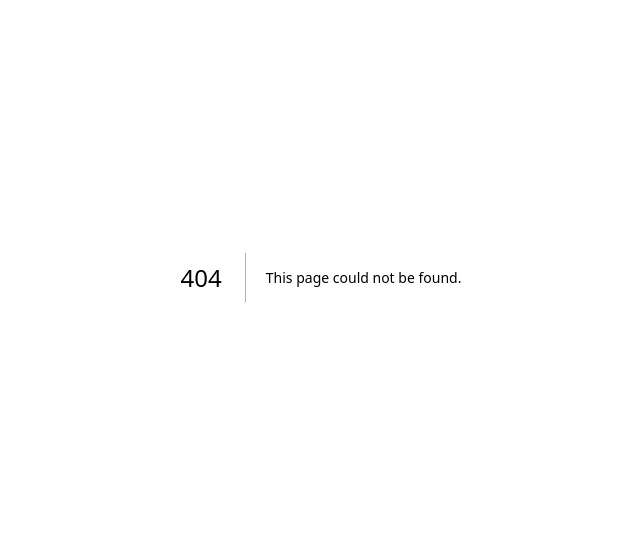
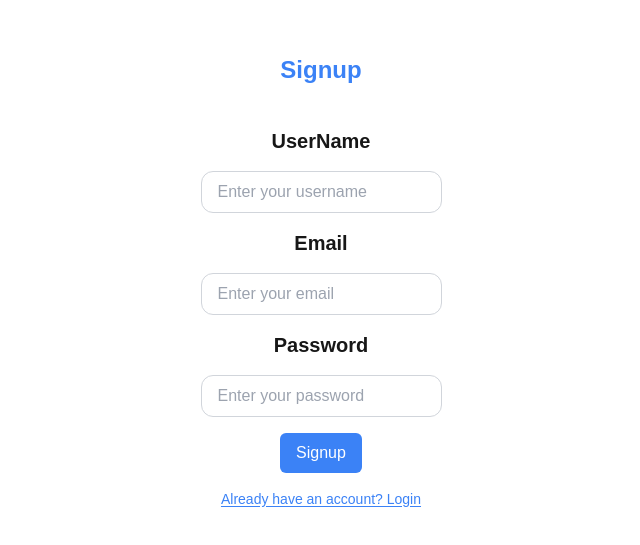
Before and after one commit to shahidkhan277/NextJs-Auth, a Next.js app: page /signup in a window 1280 px wide. Before the commit this address had no page. Shown: the part 123-668 px from the top of the page, without its empty margins (319-959 px from the left). Built offline with nearby package versions, Linux system fonts and the light colour scheme.

Commit message:
directory structure

```diff
--- /dev/null
+++ b/src/app/login/page.tsx
@@ -0,0 +1,47 @@
+"use client";
+
+import Link from "next/link";
+import React from "react";
+
+export default function LoginPage() {
+    const [user , setUser]= React.useState({
+        email: "",
+        password: "",
+    });
+
+    const onLogin = async () => {}
+
+    return (
+        <div className="flex flex-col gap-4 items-center justify-center min-h-screen py-2">
+        <h1 className="text-2xl text-blue-500 py-2 font-bold ">Login</h1>
+           <label className="text-xl font-semibold " htmlFor="email">Email</label>
+        <input
+            className="py-2 px-4 outline-none border border-gray-300 rounded-xl"
+            type="email"
+            id="email"
+            placeholder="Enter your email"
+            value={user.email}
+            onChange={(e) => setUser({ ...user, email: e.target.value })}
+        />
+           <label className="text-xl font-semibold " htmlFor="password">Password</label>
+        <input
+            className="py-2 px-4 outline-none border border-gray-300 rounded-xl"
+            type="password"
+            id="password"
+            placeholder="Enter your password"
+            value={user.password}
+            onChange={(e) => setUser({ ...user, password: e.target.value })}
+        />
+
+        <button
+            className="py-2 px-4 bg-blue-500 text-white rounded-md"
+            onClick={onLogin}
+        >
+            Login
+        </button>
+        <Link className="text-blue-500 text-sm underline underline-offset-2" href="/signup">
+            Didnt have an account? Signup
+        </Link>
+        </div>
+    );
+}
--- /dev/null
+++ b/src/app/profile/[id]/page.tsx
@@ -0,0 +1,10 @@
+export default function ProfilePage({params}: any) {
+    return (
+        <div className="flex flex-col gap-4 items-center justify-center min-h-screen py-2">
+        <h1 className="text-2xl text-blue-500 py-2 font-bold">Profile ID</h1>
+        <hr />
+        <h2 className="text-xl font-semibold">User Profile {params.id}</h2>
+        </div>
+
+    );
+}
--- /dev/null
+++ b/src/app/profile/page.tsx
@@ -0,0 +1,10 @@
+export default function ProfilePage() {
+    return (
+        <div className="flex flex-col gap-4 items-center justify-center min-h-screen py-2">
+        <h1 className="text-2xl text-blue-500 py-2 font-bold">Profile</h1>
+        <hr />
+        <h2 className="text-xl font-semibold">User Profile</h2>
+        </div>
+
+    );
+}
--- /dev/null
+++ b/src/app/signup/page.tsx
@@ -0,0 +1,58 @@
+"use client";
+
+import Link from "next/link";
+import React from "react";
+
+export default function SignupPage() {
+    const [user , setUser]= React.useState({
+        email: "",
+        password: "",
+        username: "",
+    });
+
+    const onSignup = async () => {}
+
+    return (
+        <div className="flex flex-col gap-4 items-center justify-center min-h-screen py-2">
+        <h1 className="text-2xl text-blue-500 py-2 font-bold">Signup</h1>
+        <hr />
+        <label className="text-xl font-semibold " htmlFor="username">UserName</label>
+        <input
+            className="py-2 px-4 outline-none border border-gray-300 rounded-xl"
+            type="text"
+            id="username"
+            placeholder="Enter your username"
+            value={user.username}
+            onChange={(e) => setUser({ ...user, username: e.target.value })}
+        />
+           <label className="text-xl font-semibold " htmlFor="email">Email</label>
+        <input
+            className="py-2 px-4 outline-none border border-gray-300 rounded-xl"
+            type="email"
+            id="email"
+            placeholder="Enter your email"
+            value={user.email}
+            onChange={(e) => setUser({ ...user, email: e.target.value })}
+        />
+           <label className="text-xl font-semibold " htmlFor="password">Password</label>
+        <input
+            className="py-2 px-4 outline-none border border-gray-300 rounded-xl"
+            type="password"
+            id="password"
+            placeholder="Enter your password"
+            value={user.password}
+            onChange={(e) => setUser({ ...user, password: e.target.value })}
+        />
+
+        <button
+            className="py-2 px-4 bg-blue-500 text-white rounded-md"
+            onClick={onSignup}
+        >
+            Signup
+        </button>
+        <Link className="text-blue-500 text-sm underline underline-offset-2" href="/login">
+            Already have an account? Login
+        </Link>
+        </div>
+    );
+}
```
Also changed, not shown: src/dbConfig/dbConfig.ts (added, +20 -0 lines), src/app/api/users/login/router.ts (added), src/app/api/users/signup/router.ts (added), 1 other file (tests, documents, lock files or other folders).
